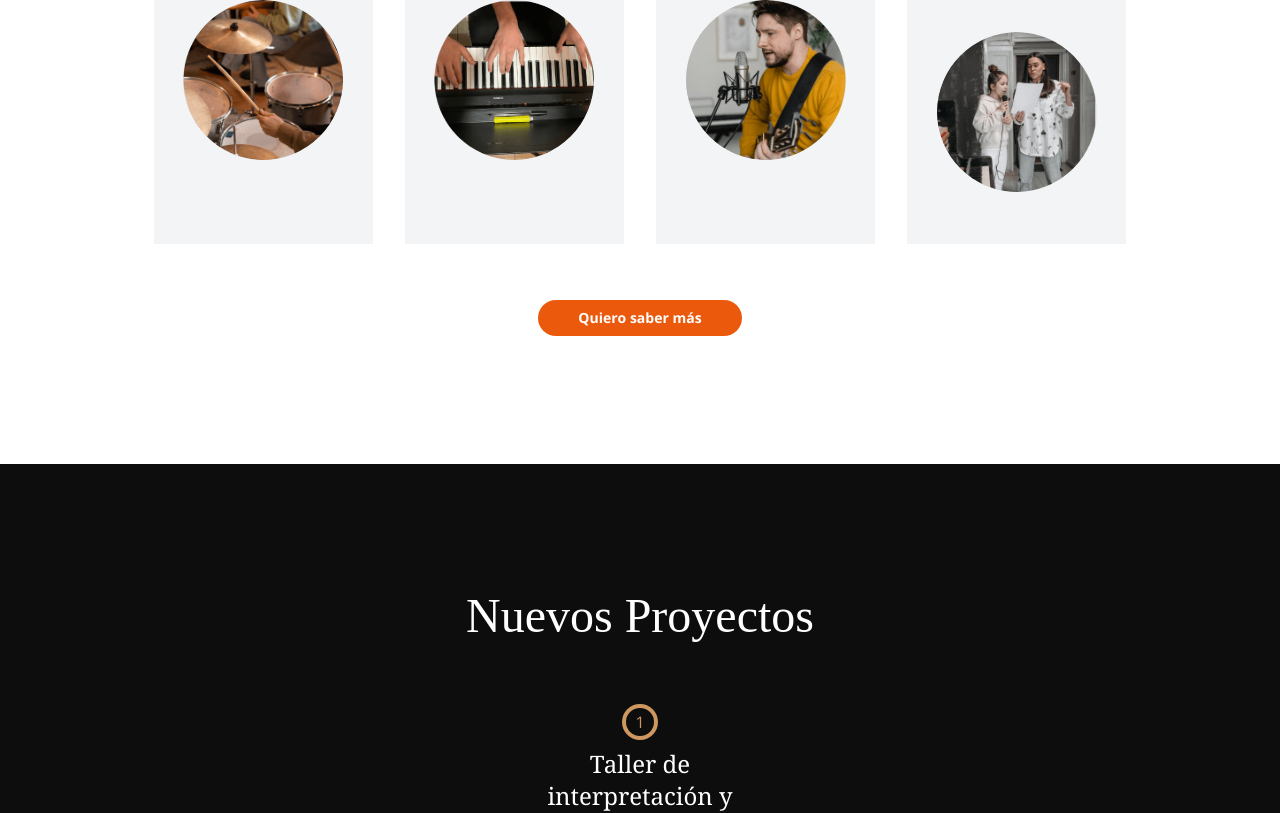
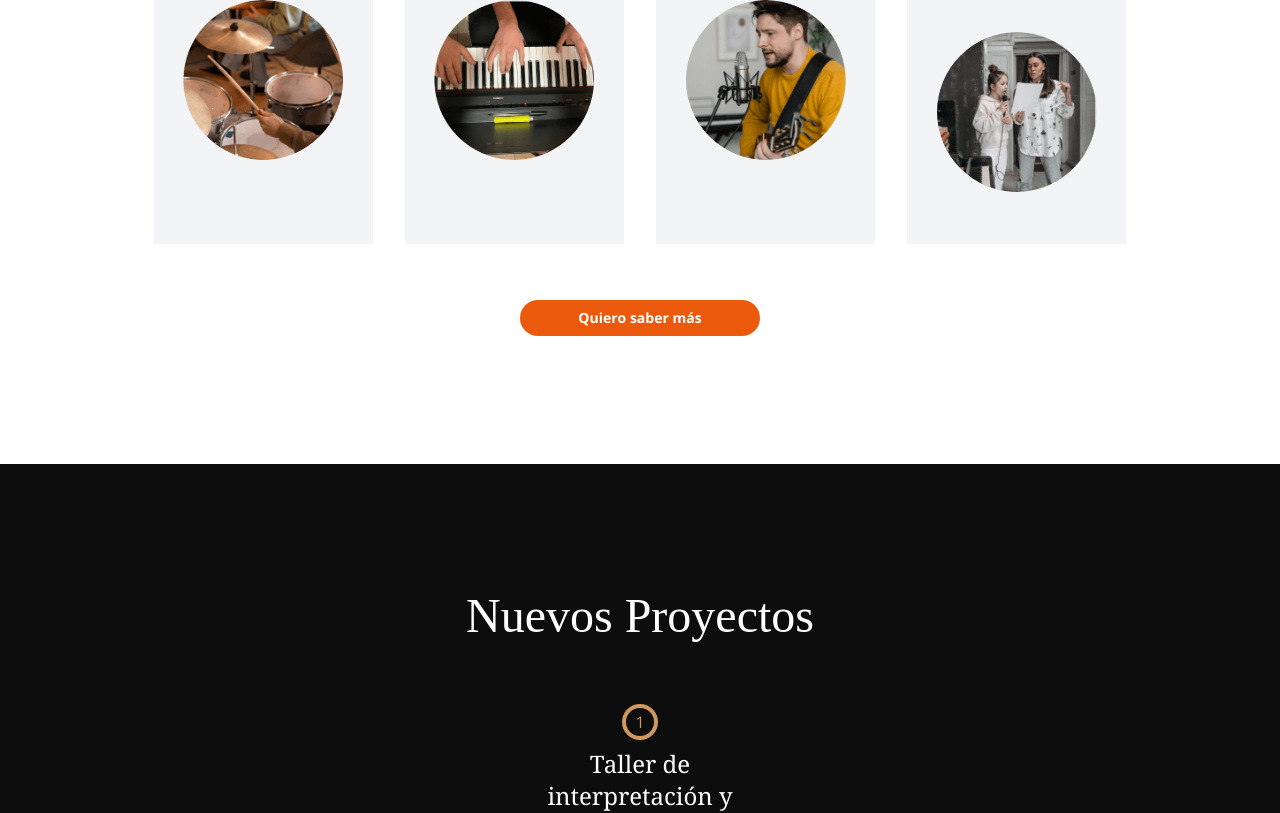
Before and after one commit to manusucaria/mpvoices, a Next.js app: page / in a window 1280 px wide. Shown: the part 4333-5146 px from the top of the page. Built offline with nearby package versions, Linux system fonts and the light colour scheme; a web font is replaced by a local one.

Commit message:
Unificando el tamaño de los botones en las secciones clases, nuevos proyectos y novedades

```diff
--- a/src/app/components/button/Button.scss
+++ b/src/app/components/button/Button.scss
@@ -1,6 +1,6 @@
 .Button {
   @apply bg-orange-600 text-white;
-  @apply py-3 px-14 md:py-2 md:px-10 rounded-full text-lg md:text-sm;
+  @apply w-60 py-3 px-14 md:py-2 md:px-10 rounded-full text-lg md:text-sm;
   @apply transition-opacity ease-linear duration-100;
 
   &-light {
```
